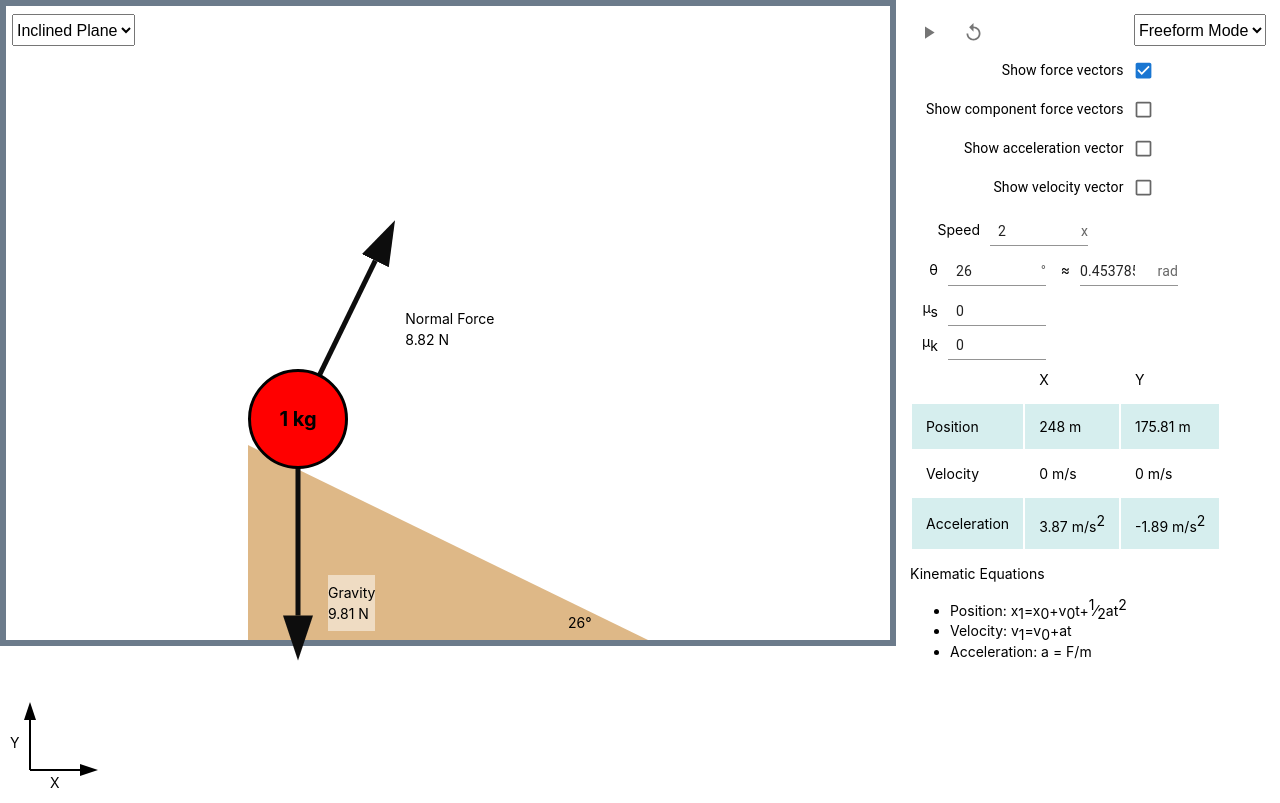
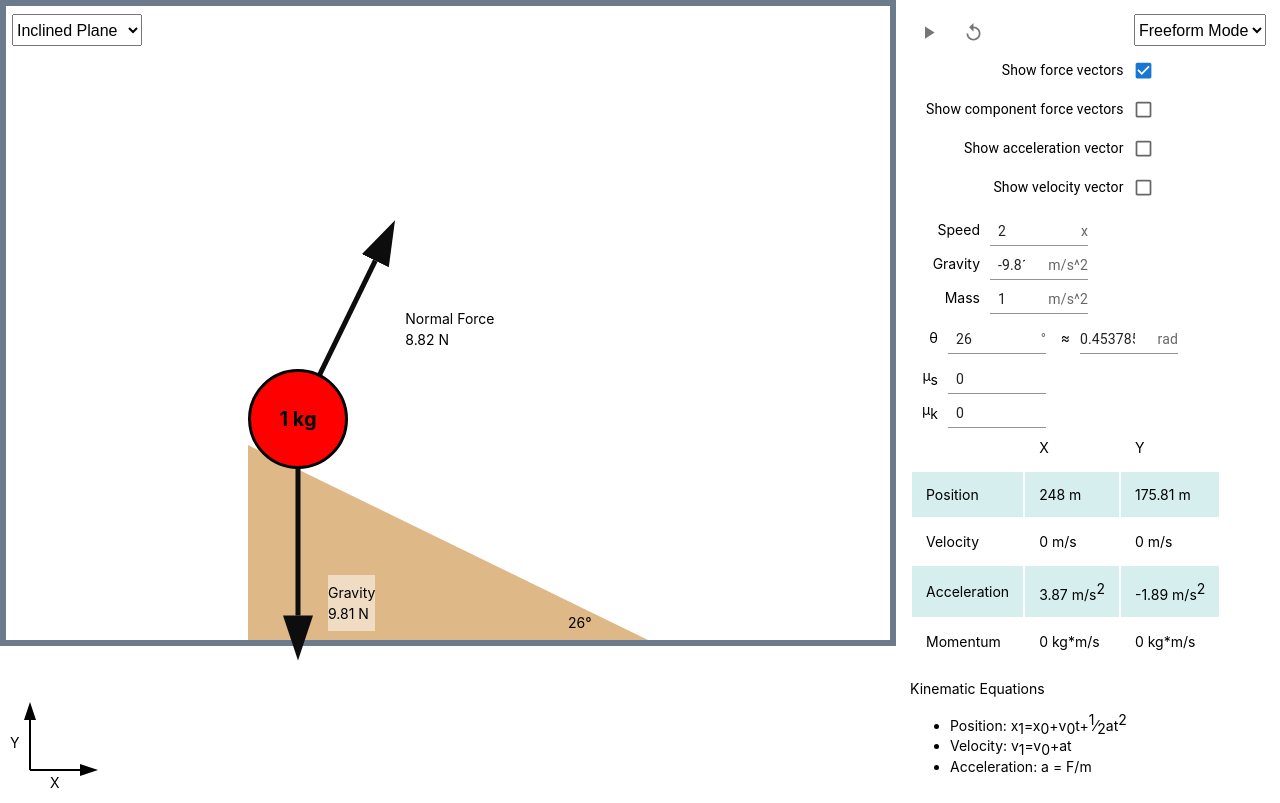
Before and after one commit to brynnchernosky/physics-mechanics-simulator, a React (Create React App) app: page / in a window 1280 px wide. Built offline with nearby package versions, Linux system fonts and the light colour scheme.

Commit message:
debug gravity changing

```diff
--- a/src/App.tsx
+++ b/src/App.tsx
@@ -100,6 +100,7 @@ function App() {
   let reviewCoefficient: number = 0;
 
   // State variables
+  const [resetAll, setResetAll] = useState(true);
   const [startPosX, setStartPosX] = useState(0);
   const [startPosY, setStartPosY] = useState(0);
   const [startVelX, setStartVelX] = useState(0);
@@ -1102,10 +1103,34 @@ function App() {
         setStartForces([tensionForce]);
         setStartVelX(20);
         setStartVelY(0);
-        addWalls();
         setSimulationReset(!simulationReset);
         removeWalls();
         // TODO
+      } else if (simulationType == "Pulley") {
+        setShowComponentForces(false);
+        addWeight();
+        setStartPosY((yMax + yMin) / 2);
+        setStartPosX((xMin + xMax) / 2 - 100);
+        setPositionYDisplay(getDisplayYPos((yMax + yMin) / 2));
+        setPositionXDisplay((xMin + xMax) / 2 - 100);
+        const gravityForce: IForce = {
+          description: "Gravity",
+          magnitude: mass * gravity,
+          directionInDegrees: 270,
+          component: false,
+        };
+        const tensionForce: IForce = {
+          description: "Tension",
+          magnitude: mass * gravity,
+          directionInDegrees: 90,
+          component: false,
+        };
+        setUpdatedForces([gravityForce, tensionForce]);
+        setStartForces([gravityForce, tensionForce]);
+        setStartVelX(0);
+        setStartVelY(0);
+        setSimulationReset(!simulationReset);
+        removeWalls();
       }
     } else if (mode == "Review") {
       setShowComponentForces(false);
@@ -1178,11 +1203,15 @@ function App() {
         setShowForceMagnitudes(tutorials.inclinePlane.steps[0].showMagnitude);
         addWalls();
       } else if (simulationType == "Circular Motion") {
+        setShowForces(false);
+        // TODO
+      } else if (simulationType == "Pulley") {
+        setShowForces(false);
         // TODO
       }
       setSimulationReset(!simulationReset);
     }
-  }, [simulationType, mode]);
+  }, [simulationType, mode, resetAll]);
 
   const [showForceMagnitudes, setShowForceMagnitudes] = useState<boolean>(true);
 
@@ -1361,7 +1390,8 @@ function App() {
                     <option value="Inclined Plane">Inclined Plane</option>
                     <option value="Pendulum">Pendulum</option>
                     <option value="Spring">Spring</option>
-                    {/* <option value="Circular Motion">Circular Motion</option> */}
+                    <option value="Circular Motion">Circular Motion</option>
+                    <option value="Pulley">Pulley</option>
                   </select>
                 </div>
               </div>
@@ -1944,7 +1974,7 @@ function App() {
                     value={simulationSpeed}
                     labelWidth={"5em"}
                   />
-                  {/* {simulationPaused && (
+                  {simulationPaused && (
                     <InputField
                       label={<Box>Gravity</Box>}
                       lowerBound={-30}
@@ -1954,66 +1984,26 @@ function App() {
                       upperBound={0}
                       value={gravity}
                       effect={(val: number) => {
-                        let newStartForces: IForce[] = startForces;
-                        for (let i = 0; i < newStartForces.length; i++) {
-                          if (newStartForces[i].description == "Gravity") {
-                            newStartForces[i].magnitude = Math.abs(val);
-                          }
-                        }
-                        setStartForces(newStartForces);
-                        setUpdatedForces(newStartForces);
-                        let newComponentForces: IForce[] = componentForces;
-                        if (simulationType == "Pendulum") {
-                          for (let i = 0; i < newComponentForces.length; i++) {
-                            if (
-                              newComponentForces[i].description ==
-                              "Gravity Parallel Component"
-                            ) {
-                              newComponentForces[i].magnitude =
-                                Math.abs(val) *
-                                Math.cos((pendulumAngle * Math.PI) / 180);
-                            }
-                            if (
-                              newComponentForces[i].description ==
-                              "Gravity Perpendicular Component"
-                            ) {
-                              newComponentForces[i].magnitude =
-                                Math.abs(val) *
-                                Math.sin((pendulumAngle * Math.PI) / 180);
-                            }
-                          }
-                        }
-                        if (simulationType == "Inclined Plane") {
-                          for (let i = 0; i < newComponentForces.length; i++) {
-                            if (
-                              newComponentForces[i].description ==
-                              "Gravity Parallel Component"
-                            ) {
-                              newComponentForces[i].magnitude =
-                                Math.abs(val) *
-                                Math.sin(
-                                  Math.PI / 2 -
-                                    Math.atan(wedgeHeight / wedgeWidth)
-                                );
-                            }
-                            if (
-                              newComponentForces[i].description ==
-                              "Gravity Perpendicular Component"
-                            ) {
-                              newComponentForces[i].magnitude =
-                                Math.abs(val) *
-                                Math.cos(
-                                  Math.PI / 2 -
-                                    Math.atan(wedgeHeight / wedgeWidth)
-                                );
-                            }
-                          }
-                        }
-                        setSimulationReset(!simulationReset);
+                        setResetAll(!resetAll);
                       }}
                       labelWidth={"5em"}
                     />
-                  )} */}
+                  )}
+                  {simulationPaused && (
+                    <InputField
+                      label={<Box>Mass</Box>}
+                      lowerBound={1}
+                      changeValue={setMass}
+                      step={1}
+                      unit={"m/s^2"}
+                      upperBound={100}
+                      value={mass}
+                      effect={(val: number) => {
+                        setResetAll(!resetAll);
+                      }}
+                      labelWidth={"5em"}
+                    />
+                  )}
                 </FormGroup>
               </FormControl>
               {simulationType == "Spring" && simulationPaused && (
@@ -2443,13 +2433,13 @@ function App() {
                       {accelerationYDisplay} m/s<sup>2</sup>
                     </td>
                   </tr>
-                  {/* <tr>
+                  <tr>
                     <td>
                       <Box>Momentum</Box>
                     </td>
                     <td>{velocityXDisplay * mass} kg*m/s</td>
                     <td>{velocityYDisplay * mass} kg*m/s</td>
-                  </tr> */}
+                  </tr>
                 </tbody>
               </table>
             )}
--- a/src/Weight.tsx
+++ b/src/Weight.tsx
@@ -1080,6 +1080,50 @@ export const Weight = (props: IWeightProps) => {
                 />
               );
             })}
+          </svg>
+        </div>
+      )}
+      {simulationType == "Pulley" && (
+        <div
+          className="wheel"
+          style={{
+            pointerEvents: "none",
+            position: "absolute",
+            left: 0,
+            top: 0,
+            zIndex: -2,
+          }}
+        >
+          <svg width={xMax + "px"} height={window.innerHeight + "px"}>
+            <circle
+              cx={(xMax + xMin) / 2}
+              cy={radius}
+              r={radius * 1.5}
+              fill={"#deb887"}
+            />
+          </svg>
+        </div>
+      )}
+      {simulationType == "Pulley" && (
+        <div
+          className="rod"
+          style={{
+            pointerEvents: "none",
+            position: "absolute",
+            left: 0,
+            top: 0,
+            zIndex: -2,
+          }}
+        >
+          <svg width={xMax + "px"} height={window.innerHeight + "px"}>
+            <line
+              x1={xPosition + radius}
+              y1={yPosition + radius}
+              x2={xPosition + radius}
+              y2={yMin}
+              stroke={"#deb887"}
+              strokeWidth="10"
+            />
           </svg>
         </div>
       )}
```
